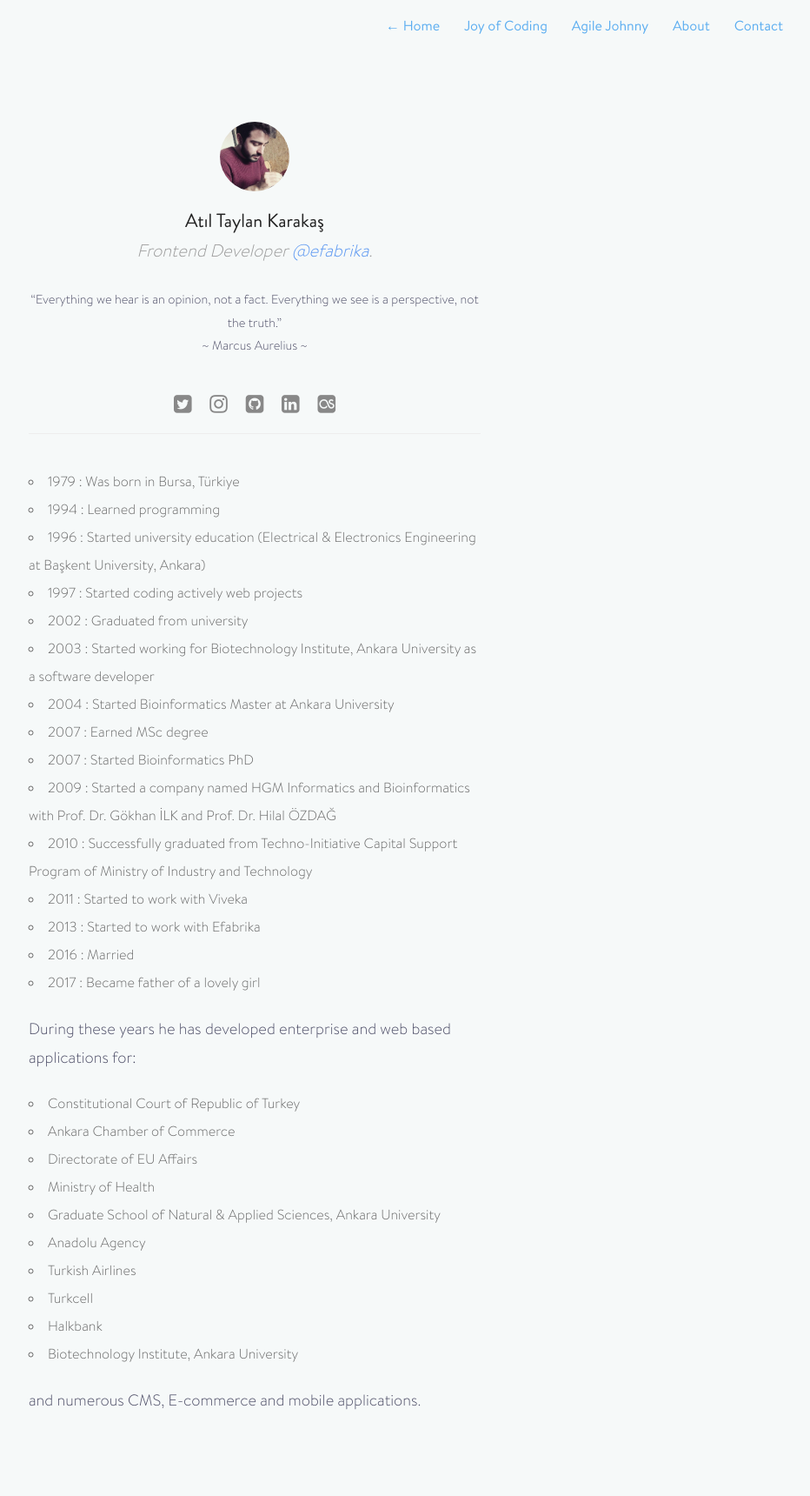
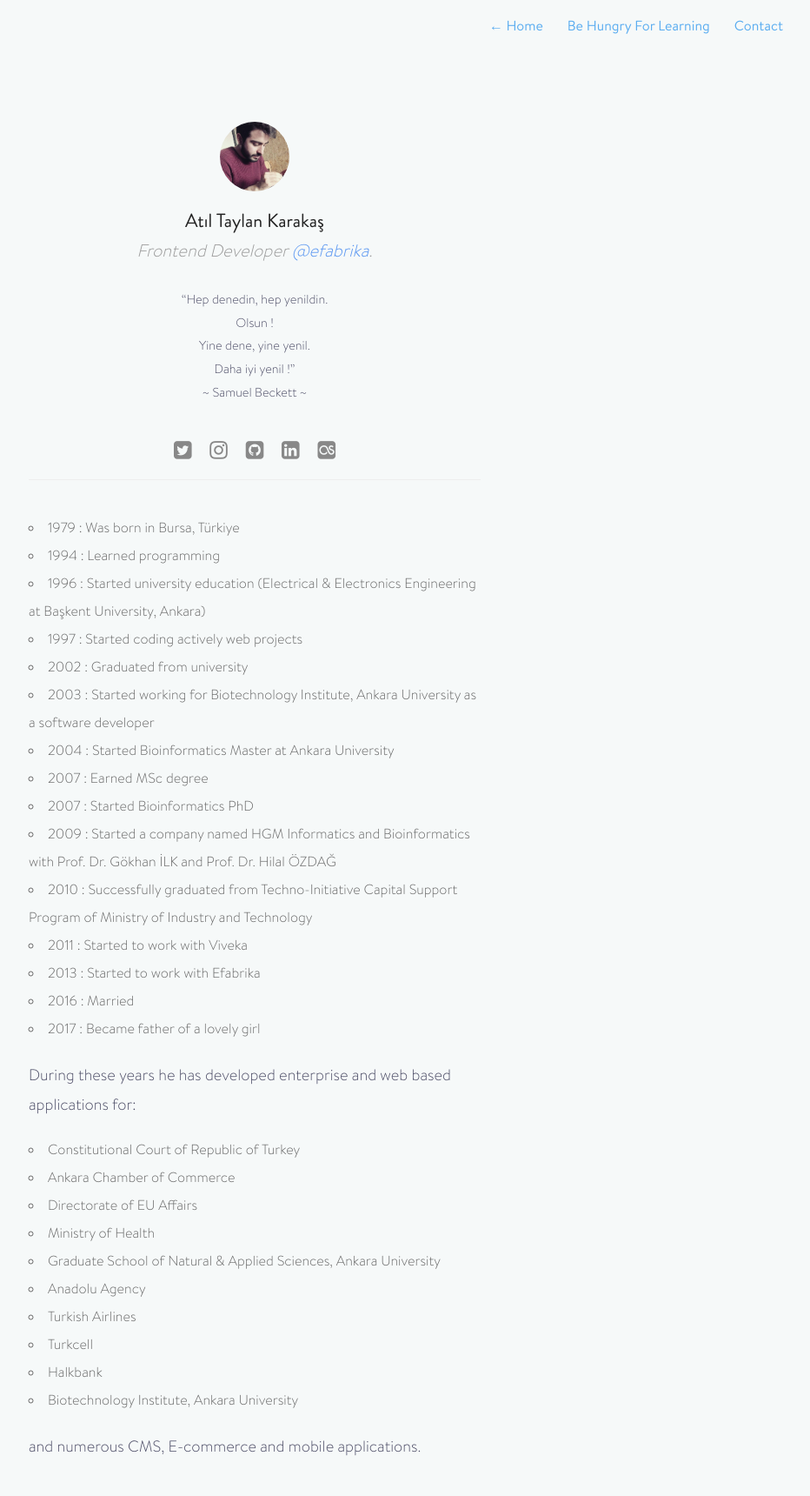
Before and after one commit to taylankarakas/taylankarakas.github.io, a Jekyll site: the page built from about.md, in a window 1280 px wide. Shown: the whole page at 87% size, without its empty margins (347-1279 px from the left). Built offline with Jekyll 4.4.1, drawn with Linux system fonts in a browser that asks for light colours; nearby versions of some CDN libraries; before the commit the page ends 1667 px from its top, so only the background shows below that.

Commit message:
website update

```diff
--- a/_includes/navigation.html
+++ b/_includes/navigation.html
@@ -2,10 +2,10 @@
     {% if page.url != "/" %}
         <a href="{{site.baseurl}}/"> <span class="arrow">←</span> Home </a>
     {% endif %}
-	<a href="{{site.baseurl}}/joy-of-coding">Joy of Coding</a>
-	<a href="{{site.baseurl}}/agile-johnny">Agile Johnny</a>
+	<a href="{{site.baseurl}}/be-hungry-for-learning">Be Hungry For Learning</a>
+	<!-- <a href="{{site.baseurl}}/agile-johnny">Agile Johnny</a> -->
 
-    <a href="{{site.baseurl}}/about">About </a>
+    <!-- <a href="{{site.baseurl}}/about">About </a> -->
     <a href="{{site.baseurl}}/contact">Contact </a>
 </nav>
 
@@ -14,9 +14,9 @@
    	{% if page.url != "/" %}
         <li><a href="{{site.baseurl}}/"> <span class="arrow">←</span> Home </a></li>
     {% endif %}
-		<li><a href="{{site.baseurl}}/joy-of-coding">Joy of Coding</a></li>
-		<li><a href="{{site.baseurl}}/agile-johnny">Agile Johnny</a></li>
+		<li><a href="{{site.baseurl}}/be-hungry-for-learning">Be Hungry For Learning</a></li>
+		<!-- <li><a href="{{site.baseurl}}/agile-johnny">Agile Johnny</a></li> -->
 
-   		<li><a href="{{site.baseurl}}/about">About </a></li>
+   		<!-- <li><a href="{{site.baseurl}}/about">About </a></li> -->
     	<li><a href="{{site.baseurl}}/contact">Contact </a></li>
     </ul>
--- a/_includes/profile.html
+++ b/_includes/profile.html
@@ -23,9 +23,9 @@
             <h1>{{ site.author }}</h1>
             <h2>{{ site.description }}</h2>
             <div style="margin-top: 30px;">
-            	 <p style="font-size: 0.9rem;">“Everything we hear is an opinion, not a fact. Everything we see is a perspective, not the truth.”<br/>
+            	 <p style="font-size: 0.9rem;">“Hep denedin, hep yenildin. <br />Olsun ! <br /> Yine dene, yine yenil. <br /> Daha iyi yenil !”<br/>
 
-~ Marcus Aurelius ~ </p>
+~ Samuel Beckett ~ </p>
 
             </div>
             <div id="personal-links">
```
Also changed, not shown: _posts/2019-03-10-nedir-bu-react.js.markdown (added, +78 -0 lines), _posts/2019-03-23-degisime-acik-olmak.markdown (deleted, +0 -48 lines), be-hungry-for-learning.md (added, +7 -0 lines).
